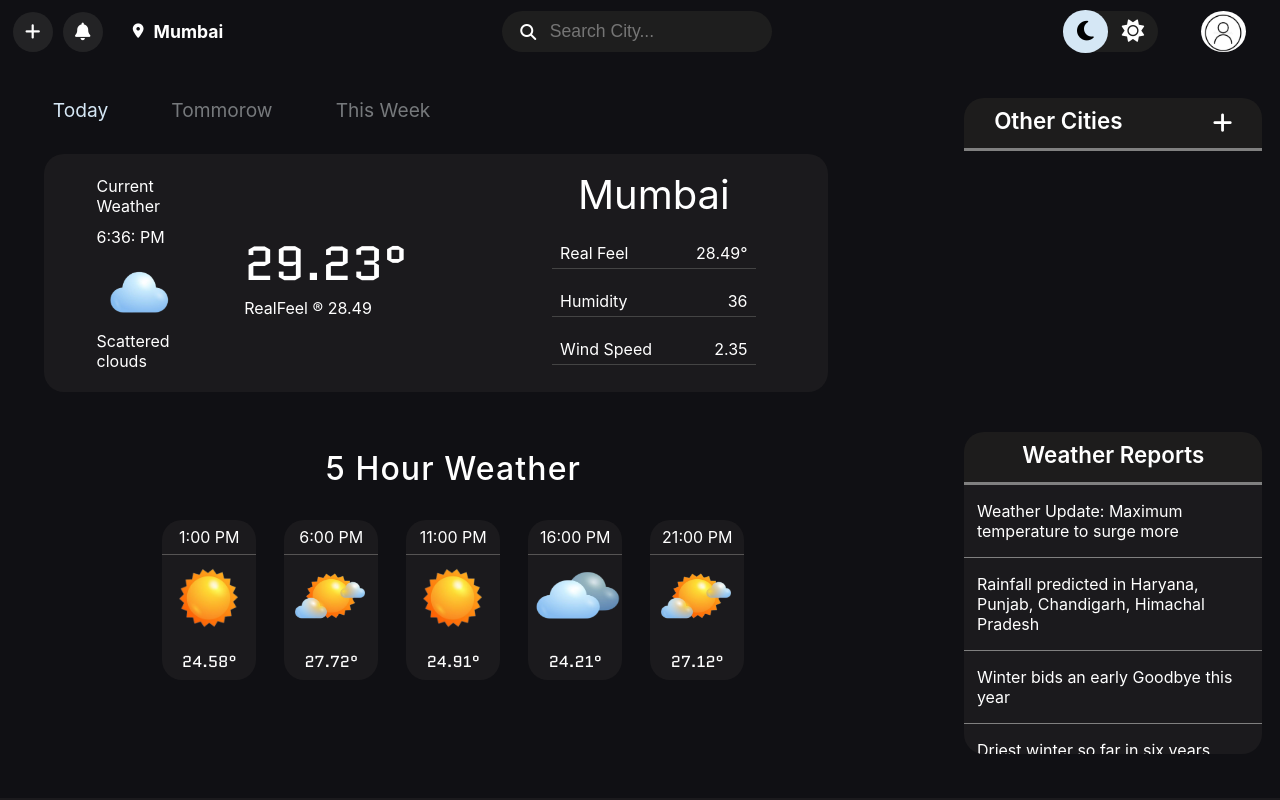
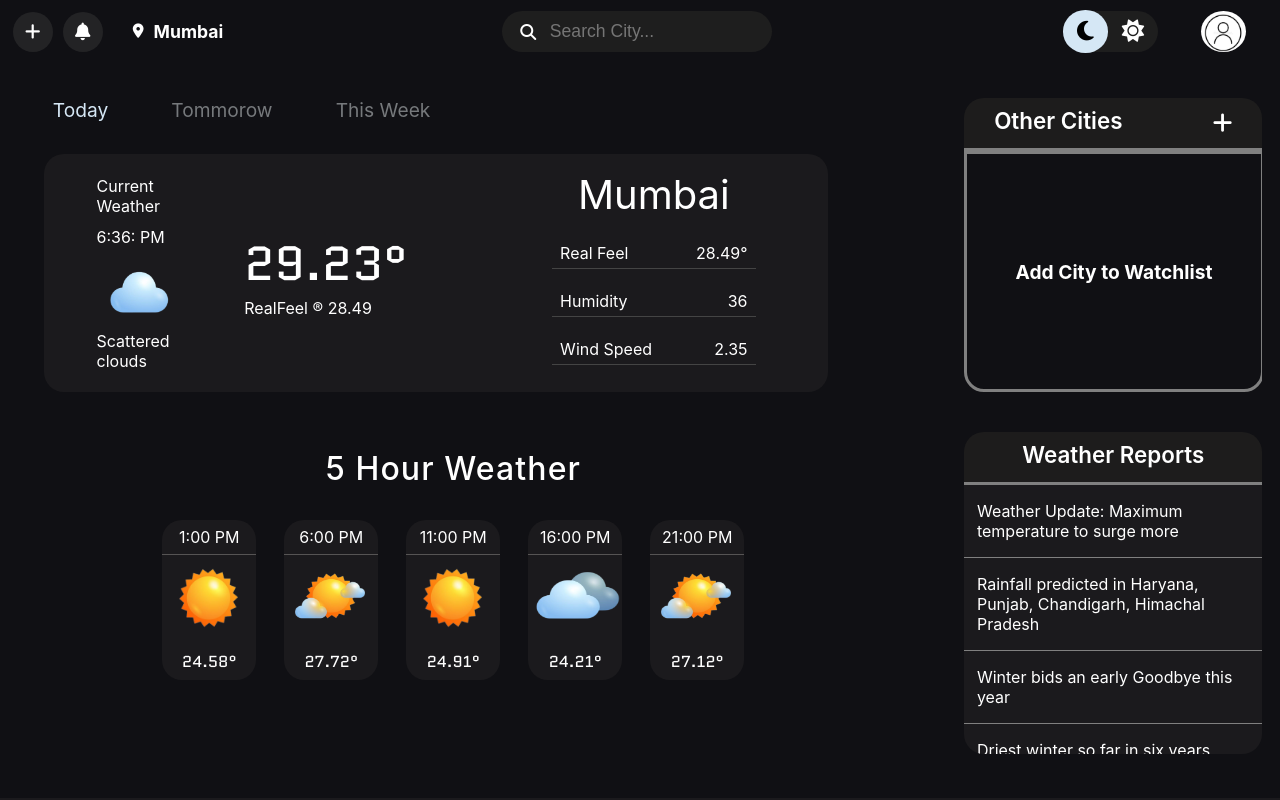
Before and after one commit to imshivam-gupta/Weather-Application-GDSC, a React (Create React App) app: page / in a window 1280 px wide. Shown: the top 800 px of the page. Built offline with nearby package versions, Linux system fonts and the light colour scheme.

Commit message:
Completed project

```diff
--- a/src/screens/RightScreen/RightScreen.css
+++ b/src/screens/RightScreen/RightScreen.css
@@ -25,6 +25,22 @@
     justify-content: space-around;
     margin-bottom: 5px;
 } */
+
+
+.right-secn .empty-city-box{
+    width: 98.5%;
+    height: 94%;
+    display: flex;
+    justify-content: center;
+    align-items: center;
+    border:3px solid gray;
+    z-index: 2;
+    border-bottom-left-radius: 20px;
+    border-bottom-right-radius: 20px;
+    font-weight: 700;
+    font-size: 1.2rem;
+    cursor: pointer;
+}
 
 .heading-other-city{
     display: flex;
--- a/src/screens/RightScreen/RightScreen.js
+++ b/src/screens/RightScreen/RightScreen.js
@@ -86,7 +86,7 @@ const RightScreen = () => {
 
               <div className='other-city-list'>
                     {
-                      listWeather && listWeather.map( (oth_city,index) =>  {
+                      listWeather && listWeather.length>0 ? listWeather.map( (oth_city,index) =>  {
                            return (
                               <div
                               >
@@ -96,7 +96,7 @@ const RightScreen = () => {
                                 />
                               </div>
                               )}
-                          )}
+                          ) : <div className='empty-city-box' onClick={addcityHandler}> Add City to Watchlist </div>}
                 </div>
 
 
```
